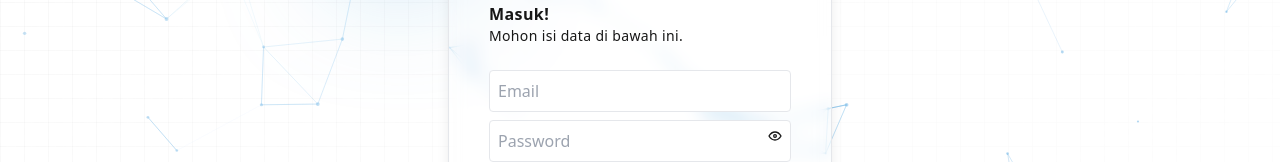
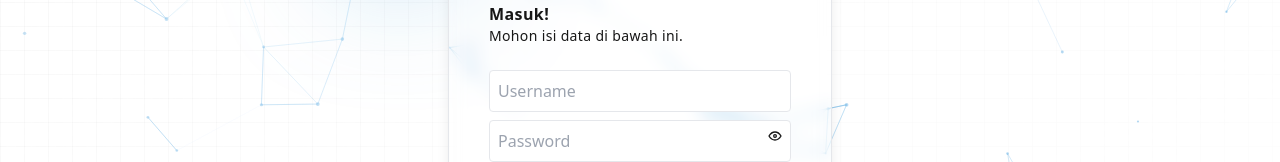
Before and after one commit to maldikurniawan/fe-grahasip, a Next.js app: page /auth-system in a window 1280 px wide. Shown: the part 286-448 px from the top of the page. Built offline with nearby package versions, Linux system fonts and the light colour scheme; a web font is replaced by a local one.

Commit message:
fix particles

```diff
--- a/src/app/(Auth)/auth-system/page.tsx
+++ b/src/app/(Auth)/auth-system/page.tsx
@@ -7,13 +7,12 @@
 import type { Engine } from "tsparticles-engine";
 
 const LoginPage: React.FC = () => {
-    const [email, setEmail] = useState<string>("");
+    const [username, setUsername] = useState<string>("");
     const [password, setPassword] = useState<string>("");
-    const [errors, setErrors] = useState<Record<string, string>>({});
     const [isShow, setIsShow] = useState<boolean>(false);
 
     const themeColor = "#3498db"; // Example theme color
-    const colorMode: "dark" | "light" = "light"; // Define as a union type
+    const colorMode: "dark" | "light" = "light"
 
     const particlesInit = useCallback(async (engine: Engine) => {
         await loadSlim(engine);
@@ -42,10 +41,10 @@
         },
         particles: {
             color: {
-                value: colorMode === "dark" ? "#fff" : themeColor,
+                value: colorMode === "light" ? "#3498db" : themeColor,
             },
             links: {
-                color: colorMode === "dark" ? "#fff" : themeColor,
+                color: colorMode === "light" ? "#3498db" : themeColor,
                 distance: 100,
                 enable: true,
                 opacity: 0.5,
@@ -125,10 +124,10 @@
                         <form>
                             <div className="mb-2 flex flex-col gap-2">
                                 <input
-                                    type="email"
-                                    placeholder="Email"
-                                    value={email}
-                                    onChange={(e) => setEmail(e.target.value)}
+                                    type="text"
+                                    placeholder="Username"
+                                    value={username}
+                                    onChange={(e) => setUsername(e.target.value)}
                                     className="p-2 border rounded"
                                 />
                                 <div className="relative">
@@ -146,9 +145,6 @@
                                         {isShow ? <TbEyeOff /> : <TbEye />}
                                     </div>
                                 </div>
-                                {errors.password && (
-                                    <div className="text-red-500 text-sm">{errors.password}</div>
-                                )}
                             </div>
 
                             <button
```
